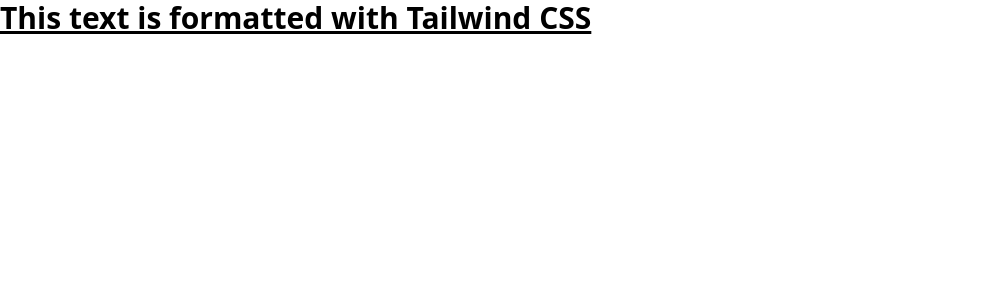
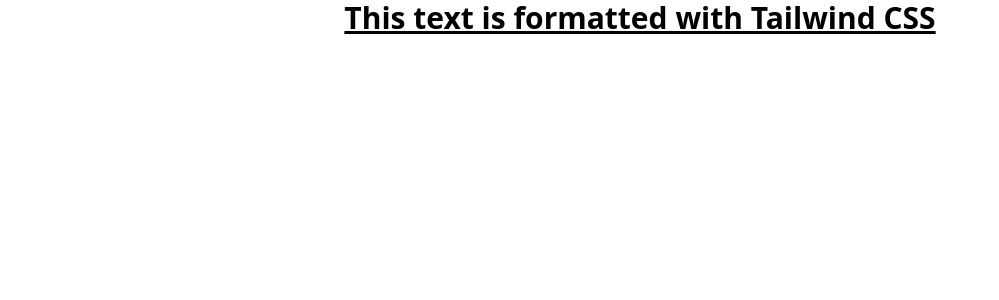
Before and after one commit to sbstnkng/tailwind-with-react-example, a React (Create React App) app: page / in a window 1280 px wide. Shown: the top 300 px of the page, without its empty margins (0-999 px from the left). Built offline with nearby package versions, Linux system fonts and the light colour scheme.

Commit message:
Add container layout

```diff
--- a/src/App.tsx
+++ b/src/App.tsx
@@ -2,9 +2,11 @@
 
 const App: React.FC = () => {
   return (
-    <h1 className="text-3xl font-bold underline">
-      This text is formatted with Tailwind CSS
-    </h1>
+    <div className="container mx-auto flex justify-center">
+      <h1 className="text-3xl font-bold underline">
+        This text is formatted with Tailwind CSS
+      </h1>
+    </div>
   );
 };
 
```
